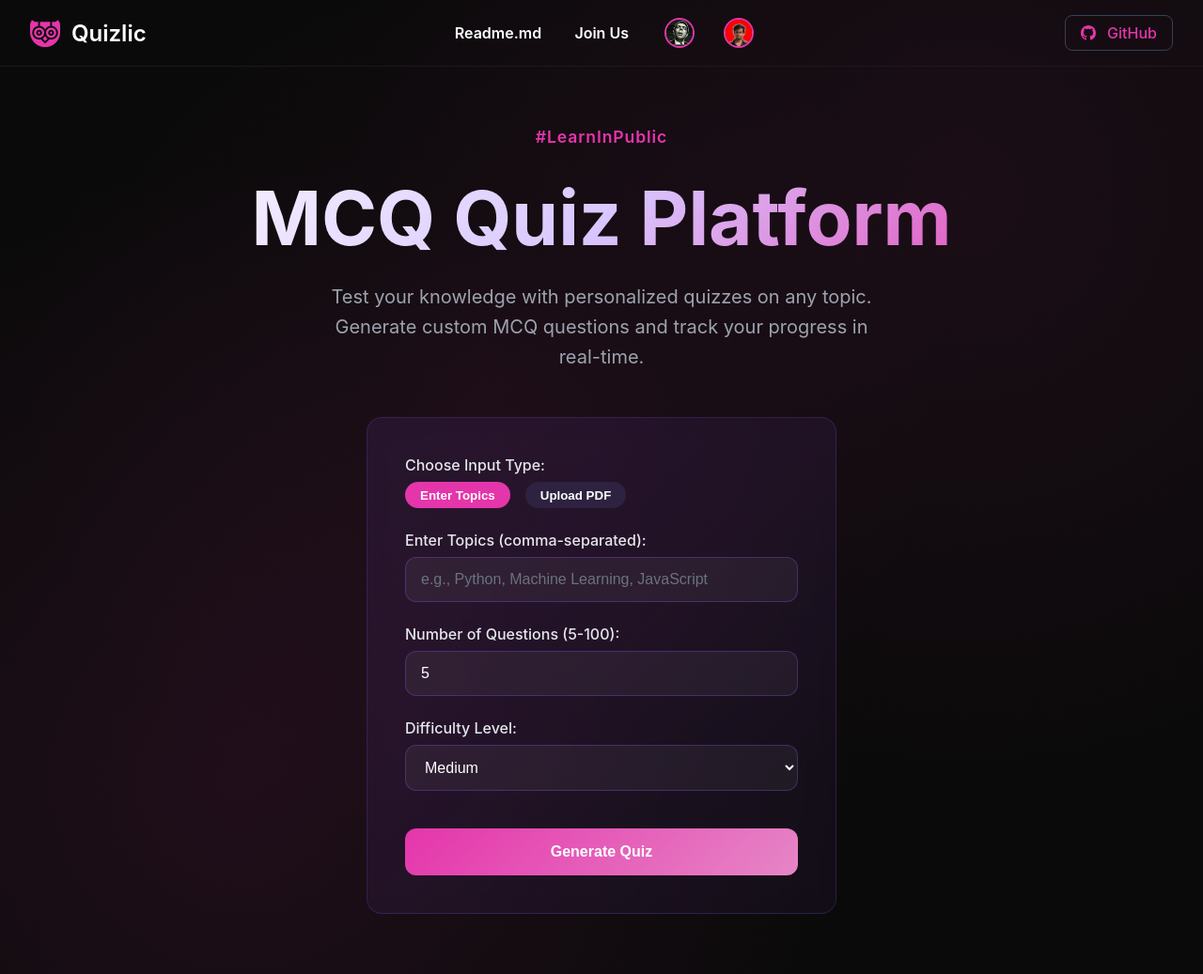
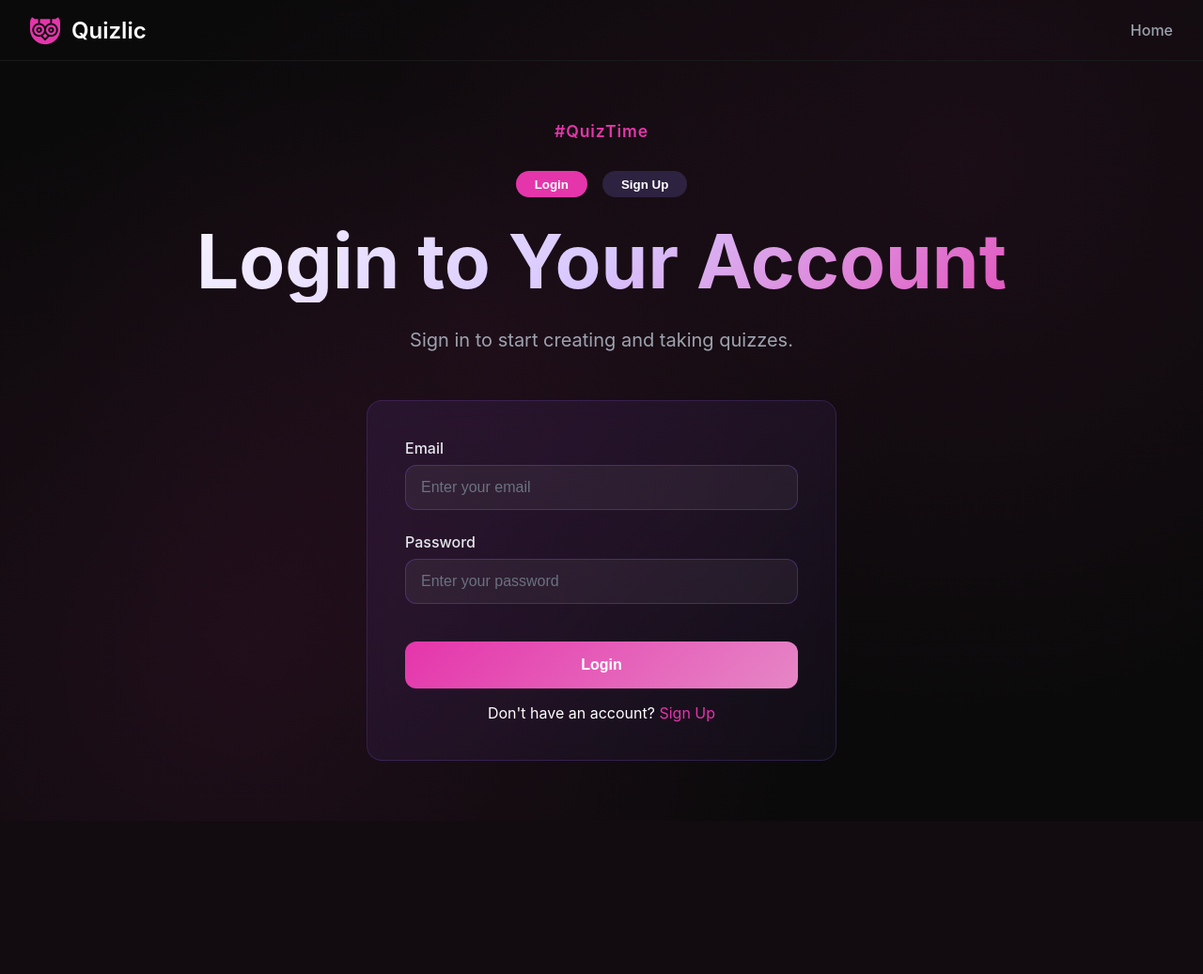
Before and after one commit to anikchand461/Quizlic, a FastAPI app: page / in a window 1280 px wide. Shown: the whole page at 94% size. After the commit the page ends 810 px from the top, so only its background shows below. Run offline with FastAPI, Linux system fonts and the light colour scheme.

Commit message:
added login and signup

```diff
--- a/app.py
+++ b/app.py
@@ -1,17 +1,17 @@
 import os
 import re
 from typing import List
-from fastapi import FastAPI, Request, Form, UploadFile, File
-from fastapi.responses import HTMLResponse
+from fastapi import FastAPI, Request, Form, UploadFile, File, Depends, HTTPException, Response, Cookie
+from fastapi.responses import HTMLResponse, JSONResponse, RedirectResponse
 from fastapi.staticfiles import StaticFiles
 from pydantic import BaseModel
 from dotenv import load_dotenv
 import google.generativeai as genai
 from starlette.templating import Jinja2Templates
-from fastapi.responses import JSONResponse
 import asyncio
 from itsdangerous import URLSafeSerializer
-from fastapi import Cookie, Response
+from passlib.context import CryptContext
+import uuid
 
 # Load Gemini API key from .env
 load_dotenv()
@@ -26,14 +26,47 @@ app.mount("/static", StaticFiles(directory="static"), name="static")
 # Templates directory
 templates = Jinja2Templates(directory="templates")
 
+# Secret key for session management
 SECRET_KEY = os.getenv("SECRET_KEY", "supersecret")
 serializer = URLSafeSerializer(SECRET_KEY)
 
-# --------------- Pydantic models for internal use ---------------
+# Password hashing
+pwd_context = CryptContext(schemes=["bcrypt"], deprecated="auto")
+
+# In-memory user store (replace with database in production)
+users_db = {}
+
+# --------------- Pydantic models ---------------
 class Question(BaseModel):
     question: str
     options: List[str]
     correct_answer: str
+
+class User(BaseModel):
+    username: str
+    password: str
+
+# --------------- Authentication ---------------
+def verify_password(plain_password, hashed_password):
+    return pwd_context.verify(plain_password, hashed_password)
+
+def get_password_hash(password):
+    return pwd_context.hash(password)
+
+def create_session_token(username: str):
+    return serializer.dumps({"username": username})
+
+def get_current_user(session: str = Cookie(None)):
+    if not session:
+        raise HTTPException(status_code=401, detail="Not authenticated")
+    try:
+        data = serializer.loads(session)
+        username = data.get("username")
+        if username not in users_db:
+            raise HTTPException(status_code=401, detail="Invalid session")
+        return username
+    except Exception:
+        raise HTTPException(status_code=401, detail="Invalid session")
 
 # --------------- Gemini API & parsing ---------------
 async def generate_mcqs(topics: List[str], num_questions: int, difficulty: str):
@@ -76,7 +109,6 @@ def parse_questions(text: str):
             })
     return mcqs
 
-# Update get_quiz_state and set_quiz_state to store user answers
 def get_quiz_state(cookie: str = None):
     if cookie:
         try:
@@ -97,13 +129,91 @@ def set_quiz_state(response: Response, state: dict):
 
 # --------------- Routes ---------------
 @app.get("/", response_class=HTMLResponse)
-async def home(request: Request):
+async def login_signup_page(request: Request, session: str = Cookie(None)):
+    # If user is already logged in, redirect to quiz page
+    if session:
+        try:
+            get_current_user(session)
+            return RedirectResponse(url="/quiz")
+        except HTTPException:
+            pass  # Invalid session, show login page
+    return templates.TemplateResponse(
+        "auth.html",
+        {
+            "request": request,
+            "error": None,
+            "mode": "login"  # Default to login mode
+        }
+    )
+
+@app.post("/auth", response_class=HTMLResponse)
+async def auth_handler(
+    request: Request,
+    mode: str = Form(...),
+    email: str = Form(...),
+    password: str = Form(...),
+    name: str = Form(None)
+):
+    # Use email as username for login/signup
+    username = email.strip().lower()
+    if mode == "signup":
+        if not name or not username or not password:
+            return templates.TemplateResponse(
+                "auth.html",
+                {
+                    "request": request,
+                    "error": "All fields are required for signup.",
+                    "mode": "signup"
+                }
+            )
+        if username in users_db:
+            return templates.TemplateResponse(
+                "auth.html",
+                {
+                    "request": request,
+                    "error": "Email already registered.",
+                    "mode": "signup"
+                }
+            )
+        users_db[username] = {
+            "hashed_password": get_password_hash(password),
+            "name": name
+        }
+        response = RedirectResponse(url="/quiz", status_code=303)
+        session_token = create_session_token(username)
+        response.set_cookie("session", session_token, httponly=True, max_age=3600)
+        return response
+    else:  # mode == "login"
+        user = users_db.get(username)
+        if not user or not verify_password(password, user["hashed_password"]):
+            return templates.TemplateResponse(
+                "auth.html",
+                {
+                    "request": request,
+                    "error": "Invalid email or password.",
+                    "mode": "login"
+                }
+            )
+        response = RedirectResponse(url="/quiz", status_code=303)
+        session_token = create_session_token(username)
+        response.set_cookie("session", session_token, httponly=True, max_age=3600)
+        return response
+
+@app.get("/logout")
+async def logout(response: Response):
+    response = RedirectResponse(url="/")
+    response.delete_cookie("session")
+    response.delete_cookie("quiz_state")
+    return response
+
+@app.get("/quiz", response_class=HTMLResponse)
+async def quiz_page(request: Request, current_user: str = Depends(get_current_user)):
     quiz_state = get_quiz_state(request.cookies.get("quiz_state"))
-    # Reset quiz state if action=reset
     if request.query_params.get("action") == "reset":
         quiz_state = {
             "questions": [],
             "correct_answers": [],
+            "user_answers": [],
             "current_index": 0,
             "score": 0
         }
@@ -117,7 +227,8 @@ async def home(request: Request):
                 "topics": "",
                 "num_questions": 5,
                 "difficulty": "Medium",
-                "error": None
+                "error": None,
+                "username": current_user
             }
         )
         set_quiz_state(response, quiz_state)
@@ -133,18 +244,20 @@ async def home(request: Request):
             "topics": "",
             "num_questions": 5,
             "difficulty": "Medium",
-            "error": None
+            "error": None,
+            "username": current_user
         }
     )
 
-@app.post("/", response_class=HTMLResponse)
+@app.post("/quiz", response_class=HTMLResponse)
 async def generate_quiz(
     request: Request,
     input_type: str = Form(...),
     topics: str = Form(""),
     num_questions: int = Form(...),
     difficulty: str = Form(...),
-    pdf_file: UploadFile = File(None)
+    pdf_file: UploadFile = File(None),
+    current_user: str = Depends(get_current_user)
 ):
     content_text = ""
     if input_type == "text":
@@ -160,7 +273,8 @@ async def generate_quiz(
                     "topics": topics,
                     "num_questions": num_questions,
                     "difficulty": difficulty,
-                    "error": "Please provide valid topics, a number of questions between 5 and 100, and a valid difficulty level."
+                    "error": "Please provide valid topics, a number of questions between 5 and 100, and a valid difficulty level.",
+                    "username": current_user
                 }
             )
         content_text = ", ".join(topic_list)
@@ -183,7 +297,8 @@ async def generate_quiz(
                     "topics": "",
                     "num_questions": num_questions,
                     "difficulty": difficulty,
-                    "error": "Could not extract text from PDF, or invalid question count/difficulty."
+                    "error": "Could not extract text from PDF, or invalid question count/difficulty.",
+                    "username": current_user
                 }
             )
     else:
@@ -197,11 +312,11 @@ async def generate_quiz(
                 "topics": "",
                 "num_questions": num_questions,
                 "difficulty": difficulty,
-                "error": "Please provide valid topics or upload a PDF."
+                "error": "Please provide valid topics or upload a PDF.",
+                "username": current_user
             }
         )
 
-    # Use content_text as the context for Gemini
     try:
         questions = await generate_mcqs_from_text(content_text, num_questions, difficulty)
         if not questions:
@@ -215,13 +330,15 @@ async def generate_quiz(
                     "topics": topics,
                     "num_questions": num_questions,
                     "difficulty": difficulty,
-                    "error": "Failed to generate questions. Try again."
+                    "error": "Failed to generate questions. Try again.",
+                    "username": current_user
                 }
             )
 
         quiz_state = {
             "questions": questions,
             "correct_answers": [q["correct_answer"] for q in questions],
+            "user_answers": [],
             "current_index": 0,
             "score": 0
         }
@@ -236,7 +353,8 @@ async def generate_quiz(
                 "topics": topics,
                 "num_questions": num_questions,
                 "difficulty": difficulty,
-                "error": None
+                "error": None,
+                "username": current_user
             }
         )
         set_quiz_state(response, quiz_state)
@@ -252,12 +370,17 @@ async def generate_quiz(
                 "topics": topics,
                 "num_questions": num_questions,
                 "difficulty": difficulty,
-                "error": f"Error generating quiz: {str(e)}"
+                "error": f"Error generating quiz: {str(e)}",
+                "username": current_user
             }
         )
 
 @app.post("/submit_answer", response_class=JSONResponse)
-async def submit_answer(request: Request, answer: str = Form(...)):
+async def submit_answer(
+    request: Request,
+    answer: str = Form(...),
+    current_user: str = Depends(get_current_user)
+):
     quiz_state = get_quiz_state(request.cookies.get("quiz_state"))
     if not quiz_state["questions"] or quiz_state["current_index"] >= len(quiz_state["questions"]):
         return JSONResponse({"error": "No active quiz or quiz completed"})
@@ -283,7 +406,11 @@ async def submit_answer(request: Request, answer: str = Form(...)):
     return response
 
 @app.get("/review/{question_index}", response_class=HTMLResponse)
-async def review_question(request: Request, question_index: int):
+async def review_question(
+    request: Request,
+    question_index: int,
+    current_user: str = Depends(get_current_user)
+):
     quiz_state = get_quiz_state(request.cookies.get("quiz_state"))
     questions = quiz_state.get("questions", [])
     user_answers = quiz_state.get("user_answers", [])
@@ -304,29 +431,12 @@ async def review_question(request: Request, question_index: int):
             "correct_answer": correct_answer,
             "reason": reason,
             "question_index": question_index,
+            "username": current_user
         }
     )
 
-async def explain_answer(question_text, options, correct_answer, user_answer):
-    if user_answer == correct_answer:
-        return "Your answer is correct. Well done!"
-    prompt = f"""Question: {question_text}
-Options: {options}
-Correct Answer: {correct_answer}
-User's Answer: {user_answer}
-Explain why the correct answer is right and why the user's answer is incorrect."""
-    def sync_call():
-        model = genai.GenerativeModel("gemini-2.5-flash-preview-05-20")
-        response = model.generate_content(prompt)
-        return response.text
-    try:
-        reason = await asyncio.to_thread(sync_call)
-        return reason
-    except Exception:
-        return "Could not generate explanation at this time."
-
 @app.get("/review_all", response_class=HTMLResponse)
-async def review_all(request: Request):
+async def review_all(request: Request, current_user: str = Depends(get_current_user)):
     quiz_state = get_quiz_state(request.cookies.get("quiz_state"))
     questions = quiz_state.get("questions", [])
     user_answers = quiz_state.get("user_answers", [])
@@ -391,6 +501,7 @@ Explain in 2-3 sentences why the correct answer is right and why the user's answ
             "user_answers": user_answers,
             "explanations": explanations,
             "option_explanations": option_explanations,
+            "username": current_user
         }
     )
 
@@ -413,5 +524,4 @@ Answer: <a/b/c/d>
         return response.text
 
     response_text = await asyncio.to_thread(sync_call)
-    print("GEMINI RESPONSE:\n", response_text)  # <-- Add this line
     return parse_questions(response_text)
--- /dev/null
+++ b/templates/auth.html
@@ -0,0 +1,169 @@
+<!DOCTYPE html>
+<html lang="en">
+<head>
+    <meta charset="UTF-8">
+    <meta name="viewport" content="width=device-width, initial-scale=1.0">
+    <title>Quizlic</title>
+    <link rel="stylesheet" href="/static/styles.css">
+    <link rel="icon" href="/static/favicon.ico" type="image/x-icon">
+    <style>
+        .toggle-btn-group {
+            display: flex;
+            justify-content: center;
+            gap: 1em;
+            margin-bottom: 1.5em;
+        }
+        .toggle-btn {
+            padding: 0.5em 1.5em;
+            border-radius: 20px;
+            border: none;
+            font-weight: 600;
+            cursor: pointer;
+            background: #2d223f;
+            color: #fff;
+            transition: background 0.2s;
+        }
+        .toggle-btn.active {
+            background: #e535ab;
+            color: #fff;
+        }
+        .form-container .error, .form-container .message {
+            text-align: center;
+            margin-bottom: 1em;
+            padding: 0.7em 1em;
+            border-radius: 10px;
+            font-weight: 600;
+            background: #ef4444;
+            color: #fff;
+            display: block;
+        }
+        .form-container .message {
+            background: #22c55e;
+        }
+    </style>
+</head>
+<body>
+    <header class="header">
+        <div class="logo">
+            <img src="/static/logo-3.png" alt="Logo" class="logo-icon">
+            Quizlic
+        </div>
+        <nav class="nav">
+            <a href="/">Home</a>
+        </nav>
+    </header>
+
+    <main class="main-content">
+        <div class="hashtag">#QuizTime</div>
+        <div class="toggle-btn-group">
+            <button id="login-toggle" class="toggle-btn active" type="button">Login</button>
+            <button id="signup-toggle" class="toggle-btn" type="button">Sign Up</button>
+        </div>
+        <h1 class="hero-title" id="form-title">Login to Your Account</h1>
+        <p class="hero-description" id="form-desc">
+            Sign in to start creating and taking quizzes.
+        </p>
+
+        <div class="form-container">
+            {% if error %}
+                <div class="error" id="msg-div">{{ error }}</div>
+            {% elif message %}
+                <div class="message" id="msg-div">{{ message }}</div>
+            {% endif %}
+            <form id="auth-form" action="/auth" method="post">
+                <input type="hidden" name="mode" id="mode" value="login">
+                <div class="form-group" id="name-group" style="display:none;">
+                    <label for="name">Name</label>
+                    <input type="text" id="name" name="name" class="form-input" placeholder="Enter your name">
+                </div>
+                <div class="form-group">
+                    <label for="email">Email</label>
+                    <input type="email" id="email" name="email" class="form-input" placeholder="Enter your email" required>
+                </div>
+                <div class="form-group">
+                    <label for="password">Password</label>
+                    <input type="password" id="password" name="password" class="form-input" placeholder="Enter your password" required>
+                </div>
+                <button type="submit" class="btn-primary" id="submit-btn">Login</button>
+            </form>
+            <p style="text-align: center; margin-top: 1rem;">
+                <span id="toggle-text">Don't have an account?</span>
+                <a href="#" id="toggle-link" style="color: #e535ab; text-decoration: none;">Sign Up</a>
+            </p>
+        </div>
+    </main>
+    <script>
+        // Toggle logic
+        const loginToggle = document.getElementById('login-toggle');
+        const signupToggle = document.getElementById('signup-toggle');
+        const modeInput = document.getElementById('mode');
+        const nameGroup = document.getElementById('name-group');
+        const formTitle = document.getElementById('form-title');
+        const formDesc = document.getElementById('form-desc');
+        const submitBtn = document.getElementById('submit-btn');
+        const toggleText = document.getElementById('toggle-text');
+        const toggleLink = document.getElementById('toggle-link');
+        const authForm = document.getElementById('auth-form');
+
+        function setMode(mode) {
+            if (mode === 'login') {
+                loginToggle.classList.add('active');
+                signupToggle.classList.remove('active');
+                nameGroup.style.display = 'none';
+                formTitle.textContent = 'Login to Your Account';
+                formDesc.textContent = 'Sign in to start creating and taking quizzes.';
+                submitBtn.textContent = 'Login';
+                modeInput.value = 'login';
+                toggleText.textContent = "Don't have an account?";
+                toggleLink.textContent = "Sign Up";
+            } else {
+                signupToggle.classList.add('active');
+                loginToggle.classList.remove('active');
+                nameGroup.style.display = '';
+                formTitle.textContent = 'Create an Account';
+                formDesc.textContent = 'Join now to create and take quizzes tailored to your interests.';
+                submitBtn.textContent = 'Sign Up';
+                modeInput.value = 'signup';
+                toggleText.textContent = "Already have an account?";
+                toggleLink.textContent = "Login";
+            }
+        }
+
+        loginToggle.addEventListener('click', function() {
+            setMode('login');
+        });
+        signupToggle.addEventListener('click', function() {
+            setMode('signup');
+        });
+        toggleLink.addEventListener('click', function(e) {
+            e.preventDefault();
+            setMode(modeInput.value === 'login' ? 'signup' : 'login');
+        });
+
+        // On page load, set mode based on server value if available
+        {% if mode == "signup" %}
+            setMode('signup');
+        {% else %}
+            setMode('login');
+        {% endif %}
+
+        // Hide messages after 3000ms
+        window.addEventListener('DOMContentLoaded', function() {
+            setTimeout(function() {
+                var msgDiv = document.getElementById('msg-div');
+                if (msgDiv) {
+                    msgDiv.style.display = 'none';
+                }
+            }, 3000);
+        });
+
+        // Optional: clear form fields on mode switch
+        function clearForm() {
+            authForm.reset();
+        }
+        loginToggle.addEventListener('click', clearForm);
+        signupToggle.addEventListener('click', clearForm);
+        toggleLink.addEventListener('click', clearForm);
+    </script>
+</body>
+</html>
--- a/templates/index.html
+++ b/templates/index.html
@@ -266,6 +266,7 @@
             <a href="https://github.com/abhirajadhikary06/Quizlic" class="nav-btn">GitHub</a>
             <a href="https://open-launch.com/projects/Quizlic" class="nav-btn">Open Launch</a>
         </nav>
+        <!-- Add Logout button beside GitHub in the top right corner -->
         <div class="actions">
             <a href="https://github.com/abhirajadhikary06/Quizlic" class="btn btn-outline" style="transition: color 0.2s; color: #e535ab;">
                 <svg xmlns="http://www.w3.org/2000/svg" width="16" height="16" fill="currentColor" viewBox="0 0 16 16" style="vertical-align: -0.125em; margin-right: 0.25rem;">
@@ -273,10 +274,12 @@
                 </svg>
                 GitHub
             </a>
+            <a href="/logout" class="btn btn-logout" style="margin-left: 0.7em; background: #e535ab; color: #fff; border-radius: 10px; padding: 0.5em 1.2em; font-weight: 600; border: none; transition: background 0.2s;">Logout</a>
         </div>
     </header>
 
     <main class="main-content">
+        <div style="color: #fff; font-size: 1.1em; font-weight: 600; margin-bottom: 0.5em;">#Welcome {{ username }}</div>
         <div class="hashtag">#LearnInPublic</div>
         <h1 class="hero-title">MCQ Quiz Platform</h1>
         <p class="hero-description">
```
Also changed, not shown: templates/landing.html (deleted, +0 -16 lines).
